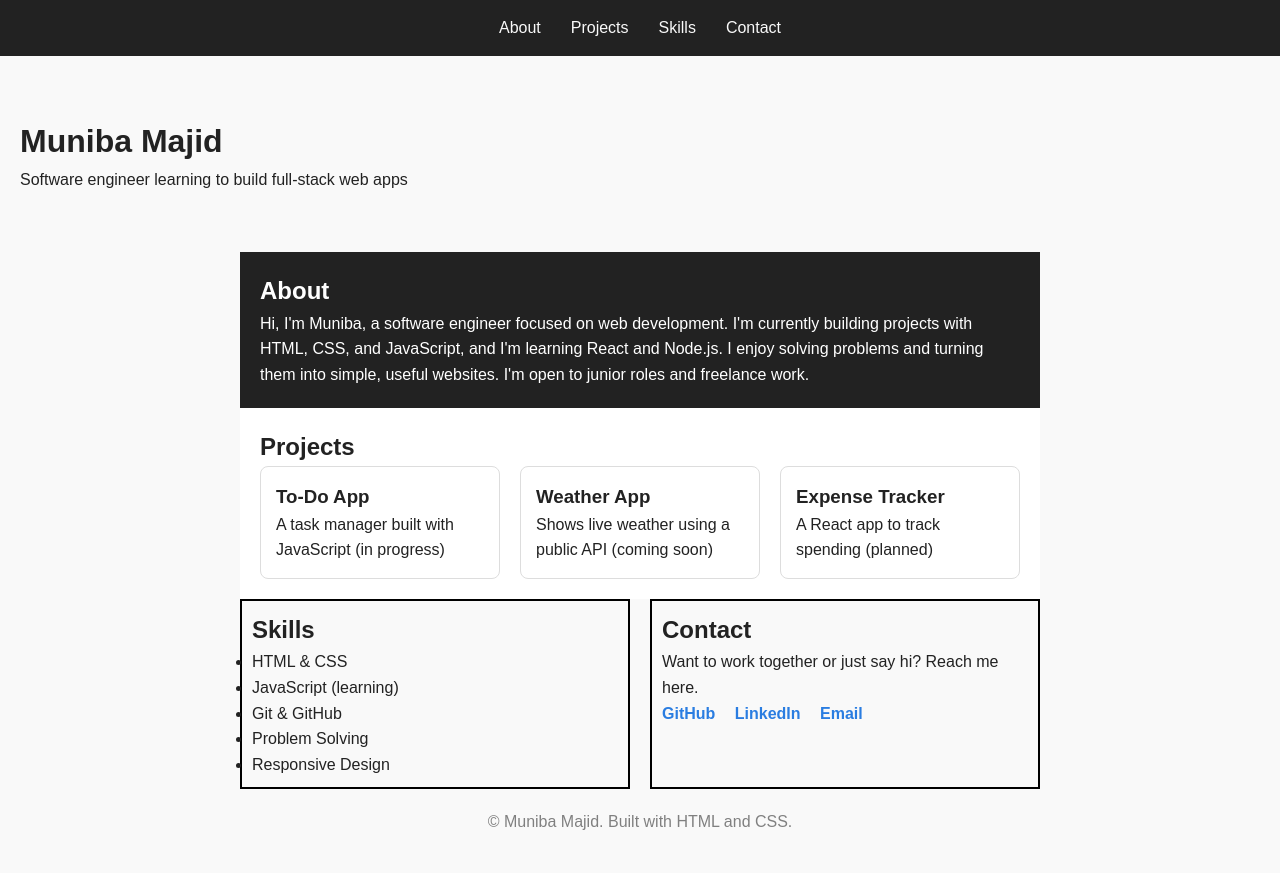
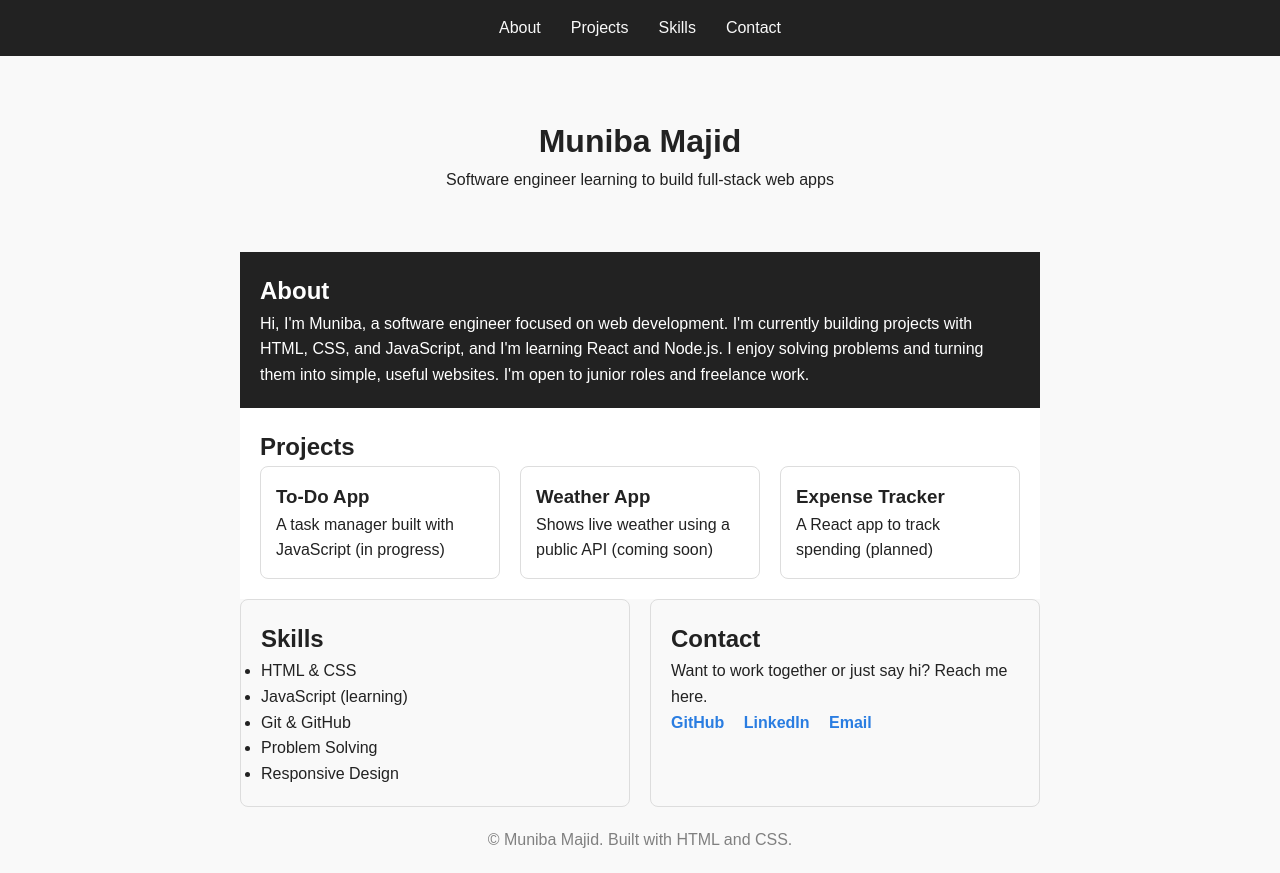
Before and after one commit to munibamajid/profile-page, a plain HTML site: page index.html in a window 1280 px wide. Drawn offline with Linux system fonts and the light colour scheme.

Commit message:
improve styling

```diff
--- a/style.css
+++ b/style.css
@@ -1,6 +1,7 @@
 :root {
     --accent: #2a7de1;
 }
+
 * {
     margin: 0;
     padding: 0;
@@ -31,13 +32,13 @@ nav a {
 }
 
 nav a:hover {
-    font-weight: bold;
     color: #cccccc;
 
 }
 
 header {
     padding: 60px 20px;
+    text-align: center;
     /* border: 2px solid black; */
     /* border-radius: 10px; */
 }
@@ -101,9 +102,10 @@ main {
 
 #skills,
 #contact {
-    border: 2px solid black;
+    border: 1px solid #ddd;
     padding: 10px;
-    text-decoration: none;
+    border-radius: 8px;
+    padding: 20px;
 
 }
 
```
